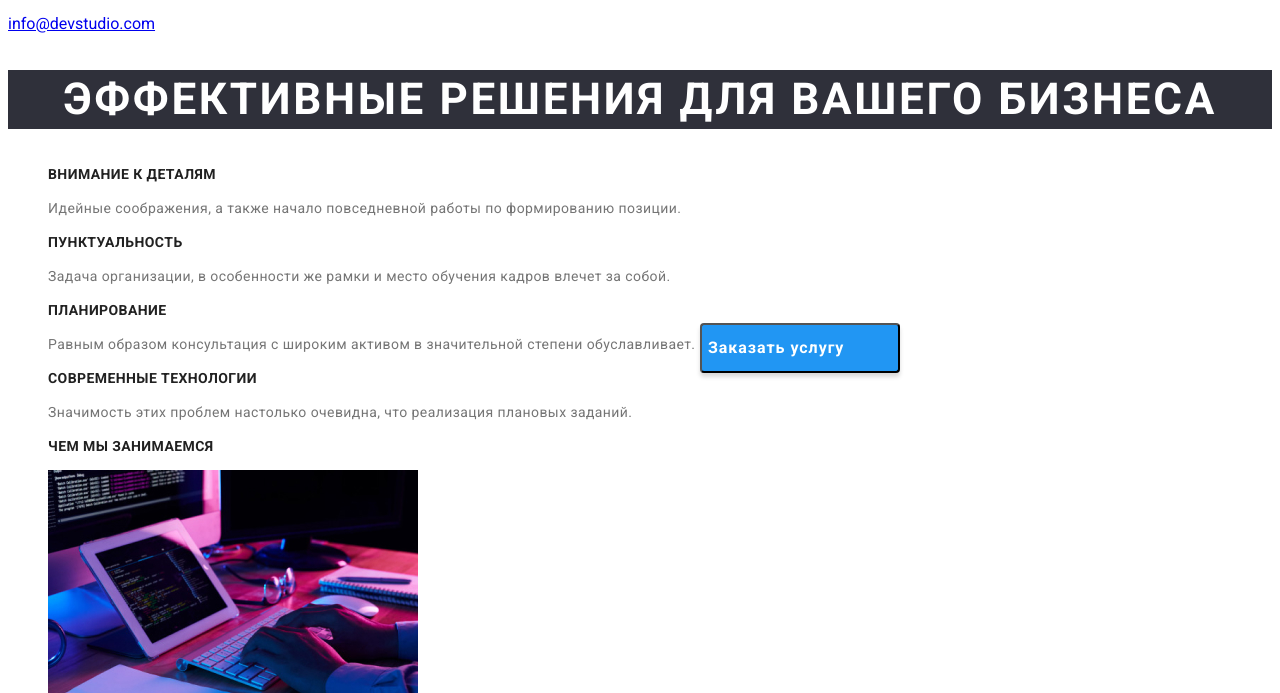
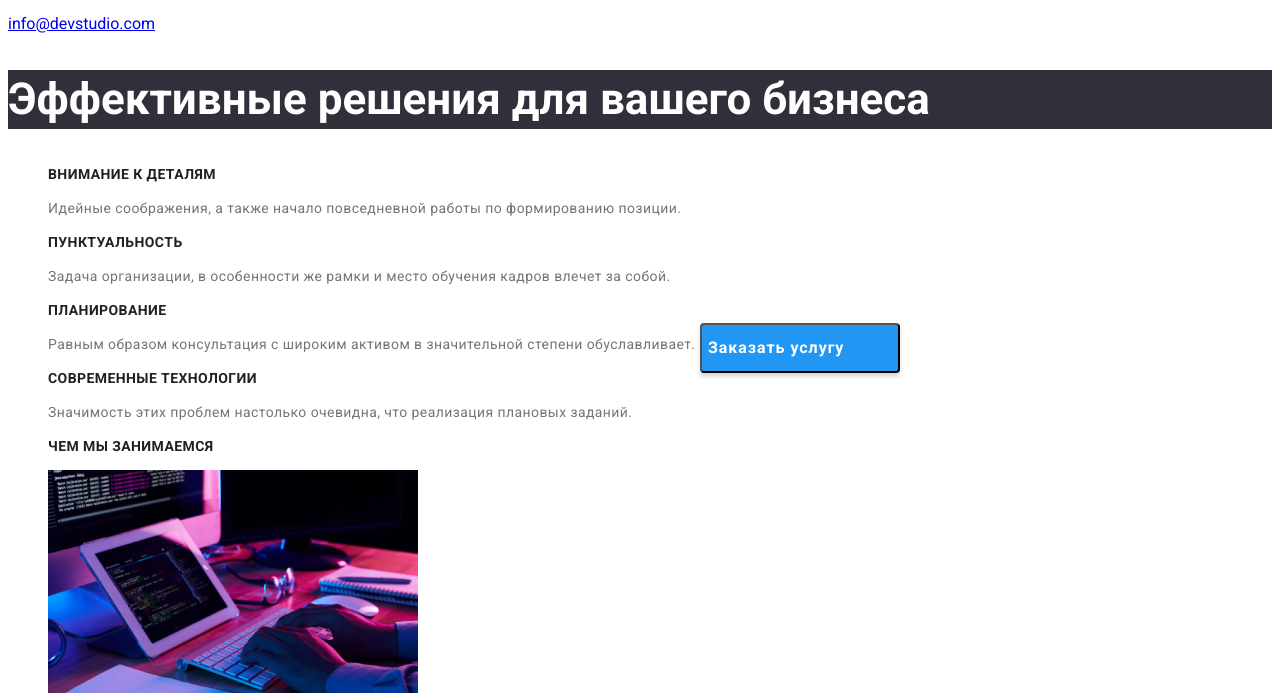
Before and after one commit to TolikDrive/drive, a plain HTML site: page index.html in a window 1280 px wide. Shown: the part 107-800 px from the top of the page. Drawn offline with Linux system fonts and the light colour scheme.

Commit message:
update style .css

```diff
--- a/css/style.css
+++ b/css/style.css
@@ -53,9 +53,9 @@ font-size: 44px;
 line-height: 1.36;
 /* or 136% */
 
-text-align: center;
+/* text-align: center;
 letter-spacing: 0.06em;
-text-transform: uppercase;
+text-transform: uppercase; */
 
 color: #FFFFFF;
 }
```
